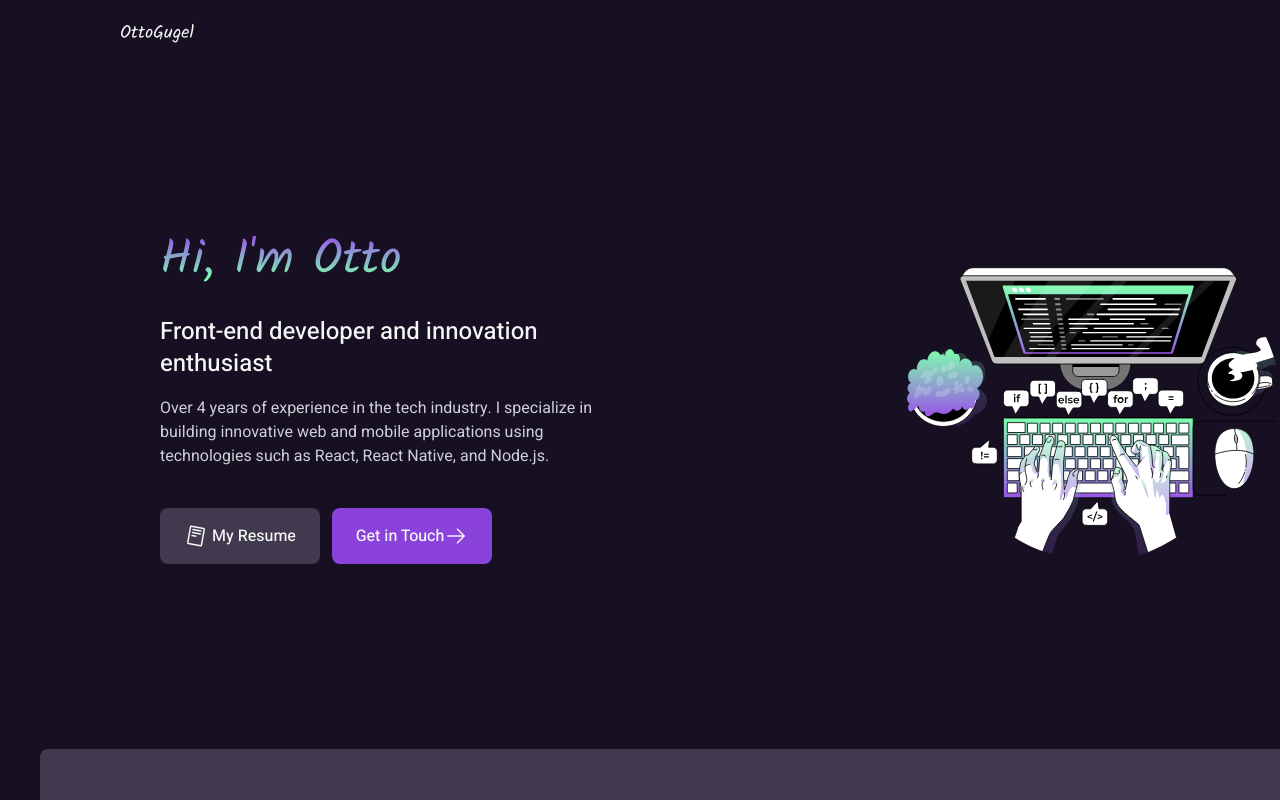
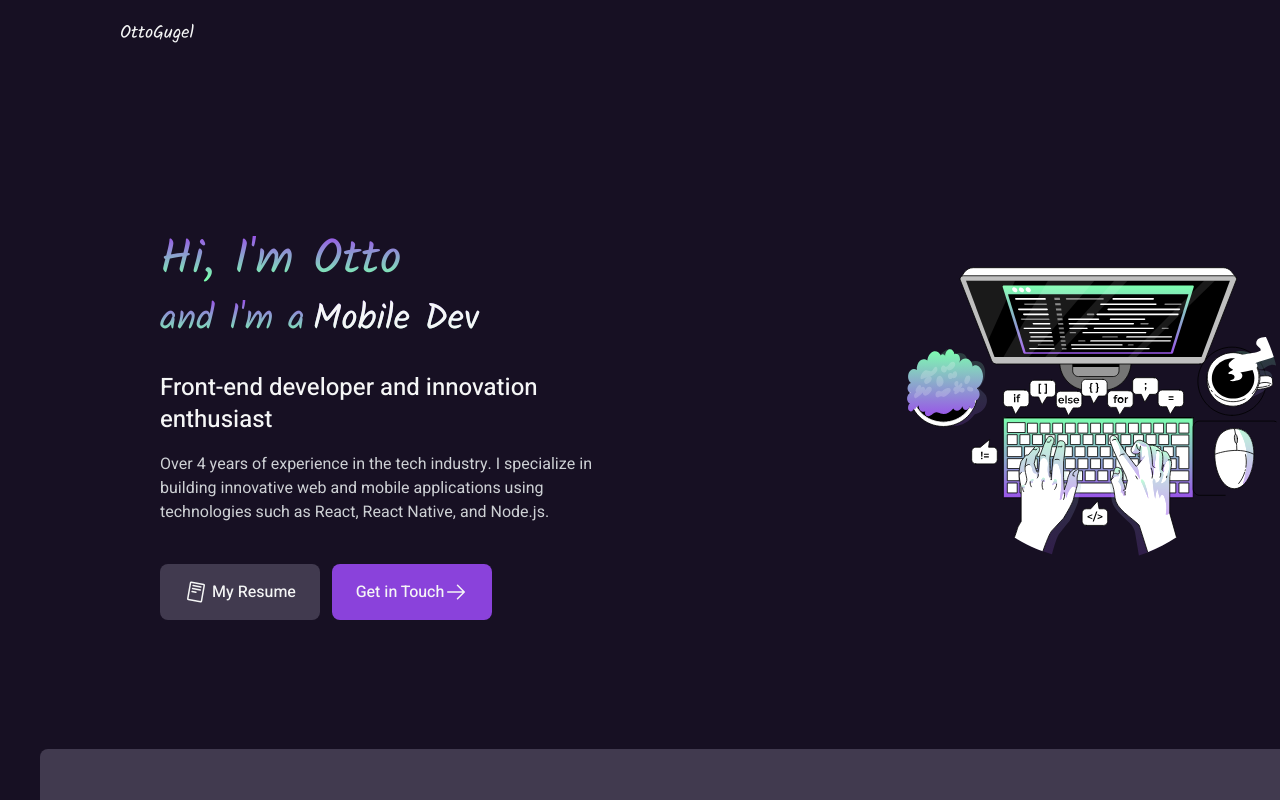
Before and after one commit to ottogugel/Portfolio, a Next.js app: page / in a window 1280 px wide. Shown: the top 800 px of the page. Built offline with nearby package versions, Linux system fonts and the light colour scheme.

Commit message:
feat: add react type animation and change language

```diff
--- a/package.json
+++ b/package.json
@@ -14,6 +14,7 @@
     "next": "14.1.0",
     "react": "^18",
     "react-dom": "^18",
+    "react-type-animation": "^3.2.0",
     "sonner": "^1.4.3",
     "tailwind-variants": "^0.2.0"
   },
--- a/src/components/aboutsection.tsx
+++ b/src/components/aboutsection.tsx
@@ -7,7 +7,10 @@ const kalam = Kalam({ weight: "400", subsets: ['latin'] });
 
 export function AboutSection() {
   return (
-    <section id="about" className="rounded-lg w-[1820px] h-[540px] ml-10 bg-surfaces flex flex-row items-center justify-center gap-2">
+    <section
+      id="about"
+      className="rounded-lg w-[1820px] h-[540px] ml-10 bg-surfaces flex flex-row items-center justify-center gap-2"
+    >
       <div className="ml-28">
         <Image src="/bro3.svg" alt="" width={800} height={800} />
       </div>
@@ -29,9 +32,12 @@ export function AboutSection() {
           company in the United States or Europe and am excited about the
           prospect of relocating to pursue new challenges.
         </span>
-        <button className="text-buttonprimary font-medium text-base flex bg-purples hover:bg-purple-800 rounded-lg w-40 h-14 items-center justify-center mt-8">
+        <a
+          href="https://www.dropbox.com/scl/fi/a8au29tmlekcfmijb6wkw/Curriculum-Vitae.pdf?rlkey=gvnf5nuqvlmtuvonm95j5az34&dl=0"
+          className="text-buttonprimary font-medium text-base flex bg-purples hover:bg-purple-800 rounded-lg w-40 h-14 items-center justify-center mt-8"
+        >
           <ReadCvLogo size={24} className="mr-1" /> My Resume
-        </button>
+        </a>
       </div>
     </section>
   );
--- a/src/components/headline.tsx
+++ b/src/components/headline.tsx
@@ -1,5 +1,7 @@
+'use client';
 import { ReadCvLogo } from "@phosphor-icons/react/dist/ssr/ReadCvLogo";
 import { ArrowRight } from "@phosphor-icons/react/dist/ssr/ArrowRight";
+import { TypeAnimation } from "react-type-animation";
 import { Kalam } from "next/font/google";
 
 const kalam = Kalam({ weight: "400", subsets: ["latin"] });
@@ -13,6 +15,25 @@ export function Headline() {
         >
           Hi, I'm Otto
         </h1>
+        <h1
+          className={`${kalam.className} text-4xl font-normal text-transparent bg-[linear-gradient(180deg,#9955E8_0%,#7BFFAF_90%)] bg-clip-text mt-4`}
+        >
+          and I'm a
+          <TypeAnimation
+            sequence={[
+              "Front-end Dev",
+              1000,
+              "Web designer",
+              1000,
+              "Mobile Dev",
+              10000,
+            ]}
+            wrapper="span"
+            speed={50}
+            repeat={Infinity}
+            className="text-primary ml-2"
+          />
+          </h1>
       </div>
       <span className="font-medium text-2xl text-primary">
         Front-end developer and innovation enthusiast
@@ -24,12 +45,20 @@ export function Headline() {
       </p>
 
       <div className="flex flex-row items-center gap-3 mt-10">
-        <button className="rounded-lg bg-surfaces hover:bg-white/30 transition-colors duration-300 w-40 h-14 text-primary font-medium flex items-center justify-center">
+        <a
+          href="https://www.dropbox.com/scl/fi/a8au29tmlekcfmijb6wkw/Curriculum-Vitae.pdf?rlkey=gvnf5nuqvlmtuvonm95j5az34&dl=0"
+          target="_blank"
+          className="rounded-lg bg-surfaces hover:bg-white/30 transition-colors duration-300 w-40 h-14 text-primary font-medium flex items-center justify-center"
+        >
           <ReadCvLogo size={24} className="mr-1" /> My Resume
-        </button>
-        <button className="rounded-lg bg-purples hover:bg-purple-500/90 transition-colors duration-300 w-40 h-14 text-buttonprimary font-medium flex items-center justify-center">
+        </a>
+        <a
+          href="https://www.linkedin.com/in/ottogugel/"
+          target="_blank"
+          className="rounded-lg bg-purples hover:bg-purple-500/90 transition-colors duration-300 w-40 h-14 text-buttonprimary font-medium flex items-center justify-center"
+        >
           Get in Touch <ArrowRight size={24} />
-        </button>
+        </a>
       </div>
     </section>
   );
--- a/src/components/navbar.tsx
+++ b/src/components/navbar.tsx
@@ -1,8 +1,18 @@
+'use client'
 import { Kalam } from "next/font/google";
+import { useState } from "react";
 
 const kalam = Kalam({ weight: "400", subsets: ["latin"] });
 
 export function Navbar() {
+
+  const [isPortuguese, setIsPortuguese] = useState(false)
+  const [isEnglish, setIsEnglish] = useState(true)
+
+  const changeLanguage = () => {
+    setIsEnglish((previsEnglish) => !previsEnglish);
+  }
+
   return (
     <div className="md:flex md:items-center md:justify-between md:fixed md:gap-[1421px]">
       <div className="md:pl-10">
@@ -14,7 +24,10 @@ export function Navbar() {
         </a>
       </div>
       <div className="md:flex md:gap-4 md:pr-10">
-        <a href="#" className="md:text-secondary md:font-normal md:hover:text-gray-50">
+        <a
+          href="#"
+          className="md:text-secondary md:font-normal md:hover:text-gray-50"
+        >
           Home
         </a>
         <a
@@ -23,12 +36,24 @@ export function Navbar() {
         >
           About
         </a>
-        <a href="#projects" className="md:text-secondary md:font-normal md:hover:text-gray-50">
+        <a
+          href="#projects"
+          className="md:text-secondary md:font-normal md:hover:text-gray-50"
+        >
           Projects
         </a>
-        <a href="#contact" className="md:text-secondary md:font-normal md:hover:text-gray-50">
+        <a
+          href="#contact"
+          className="md:text-secondary md:font-normal md:hover:text-gray-50"
+        >
           Contact
         </a>
+        <button
+          className="md:text-secondary md:font-normal md:hover:text-gray-50"
+          onClick={changeLanguage}
+        >
+          {isEnglish ? <h1>EN</h1> : <h1>PT</h1>}
+        </button>
       </div>
     </div>
   );
--- a/src/components/projectssection.tsx
+++ b/src/components/projectssection.tsx
@@ -142,9 +142,13 @@ export function ProjectsSection() {
         </div>
       </div>
       <div className="flex items-center justify-center pt-10">
-        <button className="text-buttonprimary font-medium text-base flex bg-surfaces hover:bg-white/20 rounded-lg w-32 h-14 items-center justify-center mt-8">
+        <a
+          href="https://github.com/ottogugel?tab=repositories"
+          target="_blank"
+          className="text-buttonprimary font-medium text-base flex bg-surfaces hover:bg-white/20 rounded-lg w-32 h-14 items-center justify-center mt-8"
+        >
           See all <ArrowRight size={24} className="ml-2" />
-        </button>
+        </a>
       </div>
     </section>
   );
```
Also changed, not shown: todo.txt, 2 other files (tests, documents, lock files or other folders).
